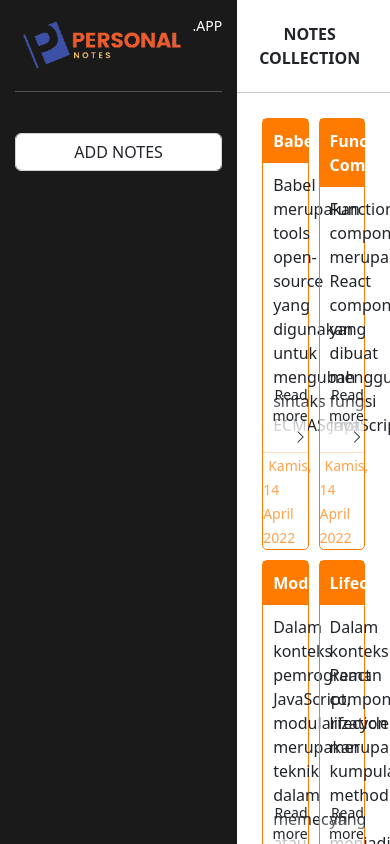
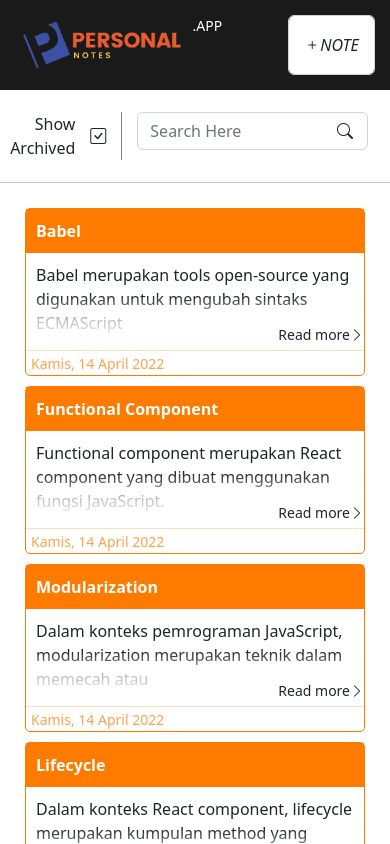
Before and after one commit to tjiptostevens/dcd-personal-notes, a React (Create React App) app: page / in a window 390 px wide. Built offline with nearby package versions, Linux system fonts and the light colour scheme.

Commit message:
feat: mobile view css

```diff
--- a/src/App.jsx
+++ b/src/App.jsx
@@ -1,13 +1,16 @@
 import React, { useState } from 'react'
 import './App.css'
+import './assets/css/mobile.css'
 import './assets/css/body.css'
 import './assets/css/modal.css'
 import Content from './components/content'
 import Header from './components/header'
 import { getInitialData } from './config/initialData'
+import useWindow from './custom/useWindow'
 const initialData = getInitialData()
 
 function App() {
+  const { width } = useWindow()
   const [data, setData] = useState(initialData)
   const [divId, setDivId] = useState(1)
   const handleAdd = (note) => {
@@ -37,7 +40,9 @@ function App() {
   }
 
   return (
-    <div className="App body-container">
+    <div
+      className={width > 450 ? 'App body-container' : 'App body-container-m'}
+    >
       <Header handleAdd={handleAdd} />
       <Content
         key={divId}
--- a/src/assets/css/body.css
+++ b/src/assets/css/body.css
@@ -43,13 +43,14 @@ hr {
     display: flex;
     flex-direction: row;
     align-items: center;
-    width: 70%;
-    height: fit-content;
-    margin-left: 50px;
-    position: relative;
+    /* width: 70%; */
+    /* height: fit-content; */
+    /* margin-left: 50px; */
+    /* position: relative; */
 }
 
-.body-right-search>span {
+
+/* .body-right-search>span {
     position: absolute;
     right: 15px;
-}
+} */
--- /dev/null
+++ b/src/assets/css/mobile.css
@@ -0,0 +1,16 @@
+.body-container-m {
+    display: flex;
+    flex-direction: column;
+}
+
+.body-left-m {
+    display: flex;
+    flex-direction: row;
+    width: 100%;
+    height: fit-content;
+}
+
+.body-right-search-m {
+    display: flex;
+    flex-direction: row;
+}
--- a/src/components/content.jsx
+++ b/src/components/content.jsx
@@ -1,7 +1,9 @@
 import React, { useEffect, useMemo, useState } from 'react'
+import useWindow from '../custom/useWindow'
 import Notes from './notes'
 
 const Content = (props) => {
+  const { width } = useWindow()
   const [state, setState] = useState({})
   const [archived, setArchived] = useState(true)
 
@@ -37,16 +39,28 @@ const Content = (props) => {
     <>
       <div className="body-right">
         <div className="body-right-title">
-          <div>
+          {width > 450 ? (
+            <div className="col-md-3" style={{ textAlign: 'left' }}>
               <b>NOTES COLLECTION</b>
             </div>
-          <div className="body-right-search">
+          ) : (
+            ''
+          )}
+          <div
+            className={
+              width > 450
+                ? 'col-12 col-md-9 body-right-search'
+                : 'col-12 col-md-9 body-right-search-m'
+            }
+          >
+            {/* {width > 450 ? ( */}
+            <div className="col-4 col-md-3">
               <div
                 style={{
                   display: 'flex',
                   alignItems: 'center',
+                  justifyContent: 'flex-end',
                   margin: '0 15px',
-                width: '200px',
                   textAlign: 'right',
                   borderRight: 'solid 1px gray',
                 }}
@@ -61,17 +75,27 @@ const Content = (props) => {
                   }}
                 ></i>
               </div>
-
+            </div>
+            {/* ) : (
+               ''
+             )}*/}
+            <div className="col-8 col-md-9">
+              <div style={{ position: 'relative' }}>
                 <input
                   type="search"
                   name="search"
                   className="form-control rounded"
+                  style={{ width: '100%' }}
                   placeholder="Search Here"
                   onChange={handleChange}
                 />
-            <span>
+                <span
+                  style={{ position: 'absolute', top: '7px', right: '15px' }}
+                >
                   <i className="bi bi-search"></i>
                 </span>
+              </div>
+            </div>
           </div>
         </div>
         {data.length === 0 ? (
--- a/src/components/header.jsx
+++ b/src/components/header.jsx
@@ -1,11 +1,14 @@
 import React, { useState } from 'react'
 import Modal from './modal'
 import NoteAdd from './noteAdd'
+import useWindow from '../custom/useWindow'
 
 const Header = (props) => {
+  const { width } = useWindow()
   const [vis, setVis] = useState({ modal: false })
   return (
     <>
+      {console.log(width)}
       <Modal
         modal={vis.modal}
         title={'ADD NEW NOTES'}
@@ -18,7 +21,7 @@ const Header = (props) => {
         handleClose={(e) => setVis({ modal: false })}
       />
       <div
-        className="body-left"
+        className={width > 450 ? 'body-left' : 'body-left-m'}
         style={{ padding: '15px', background: '#1a1a1a' }}
       >
         <div
@@ -39,7 +42,7 @@ const Header = (props) => {
           className="form-control"
           onClick={() => setVis({ ...vis, modal: true })}
         >
-          ADD NOTES
+          {width > 450 ? 'ADD NOTE' : <i className="bi bi-plus">NOTE</i>}
         </button>
       </div>
     </>
--- a/src/components/notes.jsx
+++ b/src/components/notes.jsx
@@ -16,14 +16,28 @@ const Notes = (props) => {
             <>
               <p>{vis.data.body}</p> <hr />
               <div
-                style={{
-                  display: 'flex',
-                  alignItems: 'center',
-                  justifyContent: 'space-between',
-                }}
+                className="row col-12 col-md-12"
+                style={{ padding: '0', margin: '0' }}
               >
-                <small>{showFormattedDate(vis.data.createdAt)}</small>{' '}
-                <div>
+                <div
+                  className="col-6 col-md-6"
+                  style={{
+                    display: 'flex',
+                    alignItems: 'flex-start',
+                    padding: '0',
+                    color: 'gray',
+                  }}
+                >
+                  <small>{showFormattedDate(vis.data.createdAt)}</small>{' '}
+                </div>
+                <div
+                  className="col-6 col-md-6"
+                  style={{
+                    display: 'flex',
+                    justifyContent: 'flex-end',
+                    padding: '0',
+                  }}
+                >
                   <i
                     className="btn bi bi-archive"
                     onMouseEnter={(e) => {
@@ -92,7 +106,7 @@ const Notes = (props) => {
         {data.map((d) => (
           <div
             key={d.id}
-            className="col-6 col-md-3 note-card"
+            className="col-12 col-md-3 note-card"
             style={{ margin: 0, padding: '5px' }}
           >
             <div className={`note-container ${d.archived ? 'archived' : ''}`}>
--- /dev/null
+++ b/src/custom/useWindow.jsx
@@ -0,0 +1,27 @@
+import { useState, useEffect } from 'react'
+
+// fungsi untuk mendapatkan ukuran window
+function getWindowDimensions() {
+  const { innerWidth: width, innerHeight: height } = window
+  return {
+    width,
+    height,
+  }
+}
+
+export default function useWindow() {
+  const [windowDimensions, setWindowDimensions] = useState(
+    getWindowDimensions(),
+  )
+
+  useEffect(() => {
+    function handleResize() {
+      setWindowDimensions(getWindowDimensions())
+    }
+
+    window.addEventListener('resize', handleResize)
+    return () => window.removeEventListener('resize', handleResize)
+  }, [])
+
+  return windowDimensions
+}
```
Lines whose indentation alone changed are shown as unchanged.
